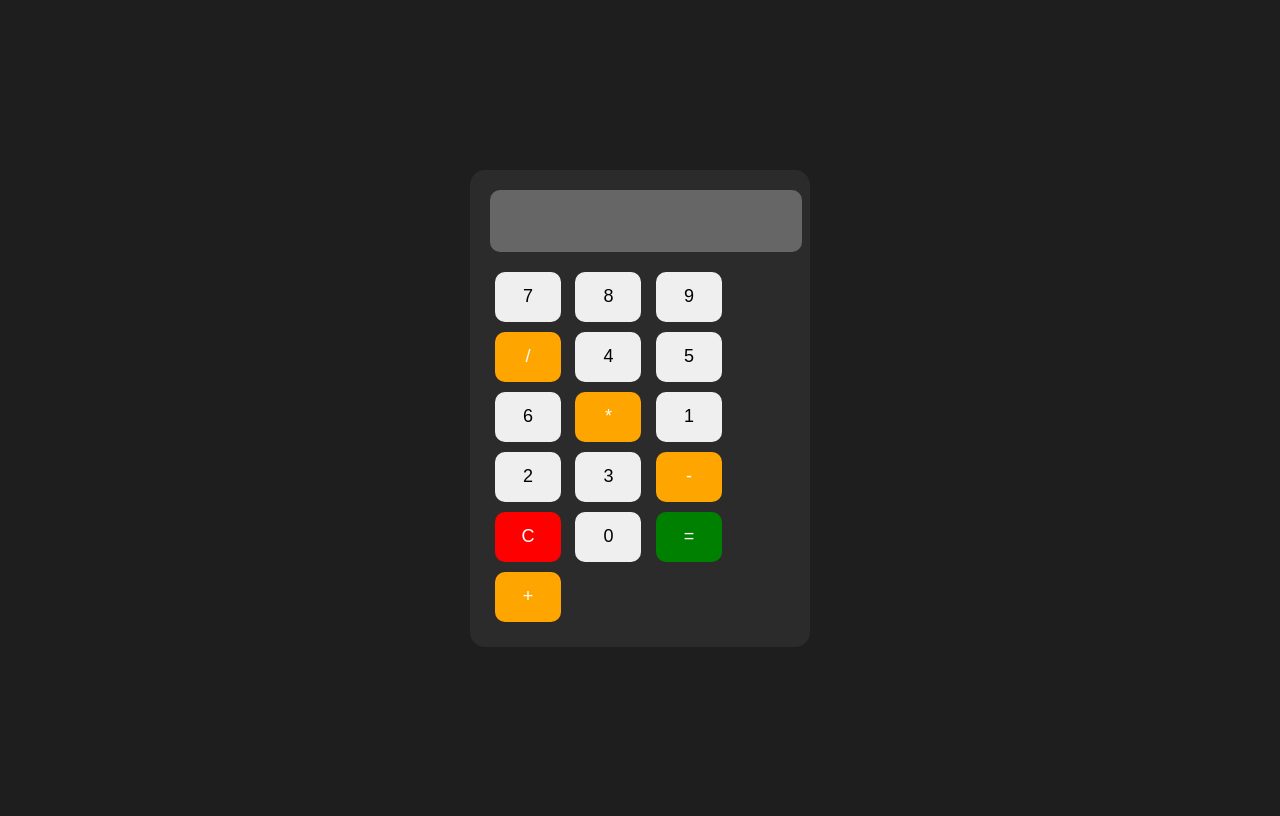
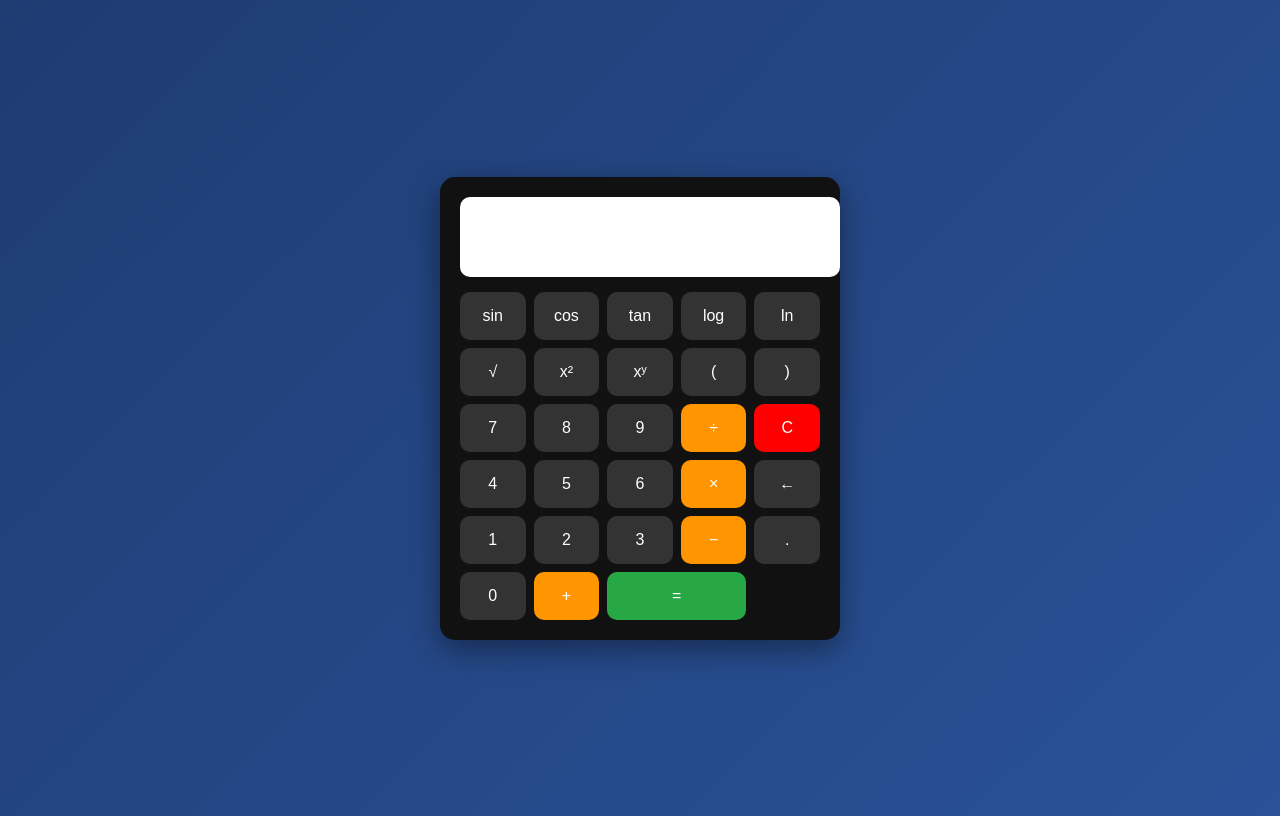
Before and after one commit to pragyan108-arch/calculator, a plain HTML site: page index.html in a window 1280 px wide. Drawn offline with Linux system fonts and the light colour scheme.

Commit message:
Update index.html

```diff
--- a/index.html
+++ b/index.html
@@ -1,15 +1,10 @@
 <!DOCTYPE html>
 <html>
 <head>
-  <meta name="google-site-verification" content="iFSfhJ5KDj0PUe7Mq4diVlaPLJexcf_rSpqCxFrhI_I" />
-  <title>Pragyan Calculator</title>
-  <meta name="description" content="Free Online Calculator made by Pragyan Sharma">
-  <meta name="keywords" content="online calculator, free calculator, simple calculator">
-  <meta name="author" content="Pragyan Sharma">
-
+  <title>Advanced Scientific Calculator</title>
   <style>
     body {
-      background: #1e1e1e;
+      background: linear-gradient(135deg, #1e3c72, #2a5298);
       display: flex;
       justify-content: center;
       align-items: center;
@@ -18,76 +13,122 @@
     }
 
     .calculator {
-      background: #2b2b2b;
+      background: #111;
       padding: 20px;
       border-radius: 15px;
-      width: 300px;
+      box-shadow: 0 10px 30px rgba(0,0,0,0.4);
+      width: 360px;
     }
 
-    input {
+    #display {
       width: 100%;
       height: 60px;
       font-size: 22px;
+      margin-bottom: 15px;
+      padding: 10px;
+      border-radius: 10px;
+      border: none;
       text-align: right;
-      margin-bottom: 15px;
-      border: none;
-      border-radius: 10px;
-      padding-right: 10px;
+    }
+
+    .buttons {
+      display: grid;
+      grid-template-columns: repeat(5, 1fr);
+      gap: 8px;
     }
 
     button {
-      width: 22%;
-      height: 50px;
-      margin: 5px;
-      font-size: 18px;
+      padding: 15px;
+      font-size: 16px;
+      border-radius: 10px;
       border: none;
-      border-radius: 10px;
       cursor: pointer;
+      background: #333;
+      color: white;
+      transition: 0.2s;
     }
 
-    .operator { background: orange; color: white; }
-    .equal { background: green; color: white; }
-    .clear { background: red; color: white; }
+    button:hover {
+      background: #555;
+    }
+
+    .operator {
+      background: #ff9500;
+    }
+
+    .operator:hover {
+      background: #e08900;
+    }
+
+    .equal {
+      background: #28a745;
+      grid-column: span 2;
+    }
+
+    .equal:hover {
+      background: #1e7e34;
+    }
+
+    .clear {
+      background: red;
+    }
   </style>
 </head>
-
 <body>
 
 <div class="calculator">
-  <input type="text" id="display" disabled>
+  <input type="text" id="display" readonly>
 
-  <div>
-    <button onclick="press('7')">7</button>
-    <button onclick="press('8')">8</button>
-    <button onclick="press('9')">9</button>
-    <button class="operator" onclick="press('/')">/</button>
+  <div class="buttons">
+    <button onclick="append('Math.sin(')">sin</button>
+    <button onclick="append('Math.cos(')">cos</button>
+    <button onclick="append('Math.tan(')">tan</button>
+    <button onclick="append('Math.log10(')">log</button>
+    <button onclick="append('Math.log(')">ln</button>
 
-    <button onclick="press('4')">4</button>
-    <button onclick="press('5')">5</button>
-    <button onclick="press('6')">6</button>
-    <button class="operator" onclick="press('*')">*</button>
+    <button onclick="append('Math.sqrt(')">√</button>
+    <button onclick="append('**2')">x²</button>
+    <button onclick="append('**')">xʸ</button>
+    <button onclick="append('(')">(</button>
+    <button onclick="append(')')">)</button>
 
-    <button onclick="press('1')">1</button>
-    <button onclick="press('2')">2</button>
-    <button onclick="press('3')">3</button>
-    <button class="operator" onclick="press('-')">-</button>
+    <button onclick="append('7')">7</button>
+    <button onclick="append('8')">8</button>
+    <button onclick="append('9')">9</button>
+    <button class="operator" onclick="append('/')">÷</button>
+    <button class="clear" onclick="clearDisplay()">C</button>
 
-    <button class="clear" onclick="clearDisplay()">C</button>
-    <button onclick="press('0')">0</button>
+    <button onclick="append('4')">4</button>
+    <button onclick="append('5')">5</button>
+    <button onclick="append('6')">6</button>
+    <button class="operator" onclick="append('*')">×</button>
+    <button onclick="backspace()">←</button>
+
+    <button onclick="append('1')">1</button>
+    <button onclick="append('2')">2</button>
+    <button onclick="append('3')">3</button>
+    <button class="operator" onclick="append('-')">−</button>
+    <button onclick="append('.')">.</button>
+
+    <button onclick="append('0')">0</button>
+    <button class="operator" onclick="append('+')">+</button>
     <button class="equal" onclick="calculate()">=</button>
-    <button class="operator" onclick="press('+')">+</button>
   </div>
 </div>
 
 <script>
   const display = document.getElementById("display");
 
-  function press(value) {
+  function append(value) {
     display.value += value;
   }
 
   function clearDisplay() {
     display.value = "";
+  }
+
+  function backspace() {
+    display.value = display.value.slice(0, -1);
   }
 
   function calculate() {
@@ -98,49 +139,21 @@
     }
   }
 
-  // ✅ Keyboard Support
+  // Keyboard Support
   document.addEventListener("keydown", function(event) {
-
-    // Numbers and operators
-    if (
-      (event.key >= "0" && event.key <= "9") ||
-      ["+", "-", "*", "/", "."].includes(event.key)
-    ) {
-      display.value += event.key;
+    if (!isNaN(event.key) || "+-*/().".includes(event.key)) {
+      append(event.key);
     }
-
-    // Enter key = calculate
     if (event.key === "Enter") {
       calculate();
     }
-
-    // Backspace = delete last character
     if (event.key === "Backspace") {
-      display.value = display.value.slice(0, -1);
+      backspace();
     }
-
-    // Escape = clear
     if (event.key === "Escape") {
       clearDisplay();
     }
   });
-
-  function press(value) {
-    document.getElementById("display").value += value;
-  }
-
-  function clearDisplay() {
-    document.getElementById("display").value = "";
-  }
-
-  function calculate() {
-    try {
-      document.getElementById("display").value =
-        eval(document.getElementById("display").value);
-    } catch {
-      document.getElementById("display").value = "Error";
-    }
-  }
 </script>
 
 </body>
```
